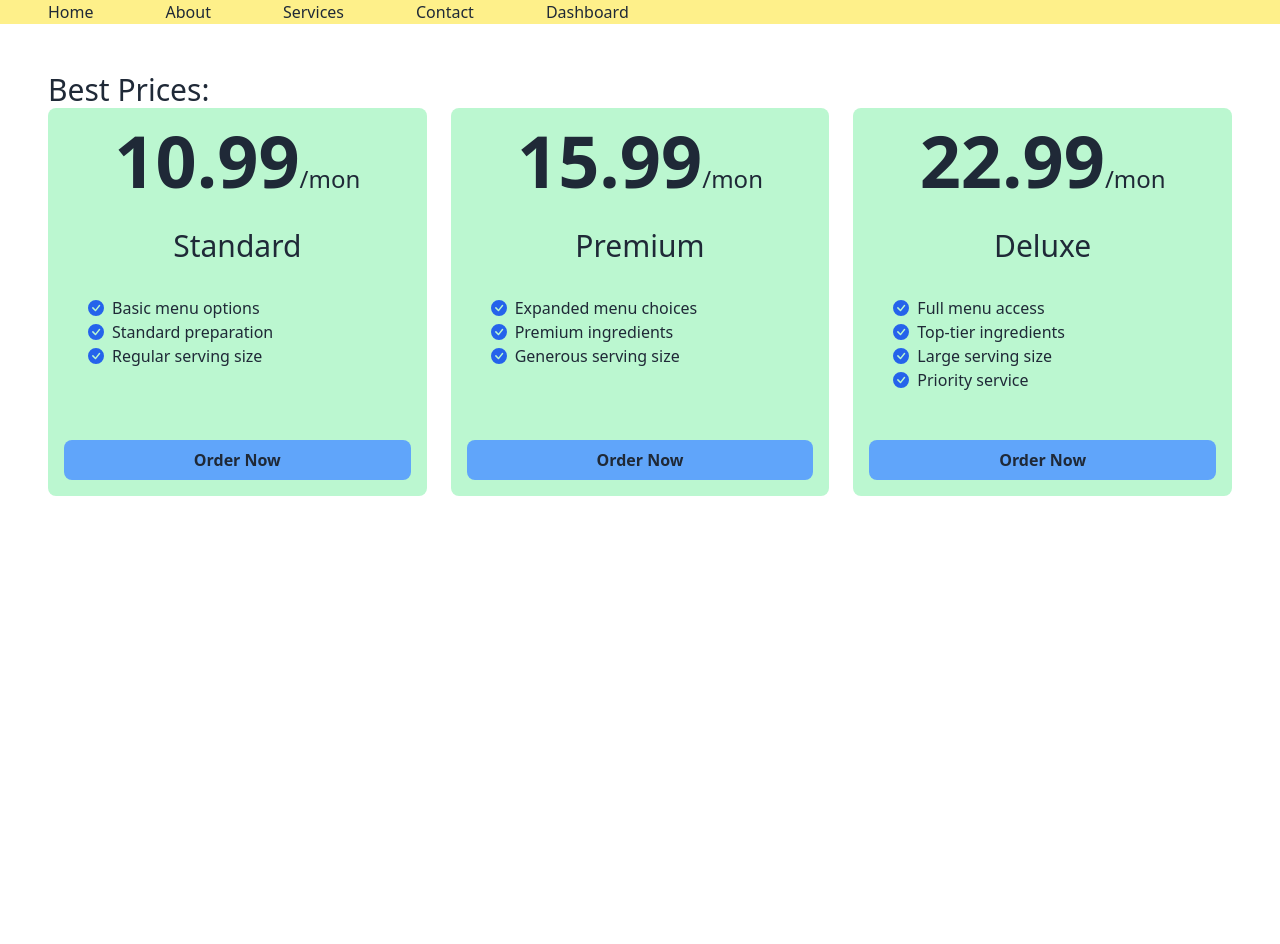
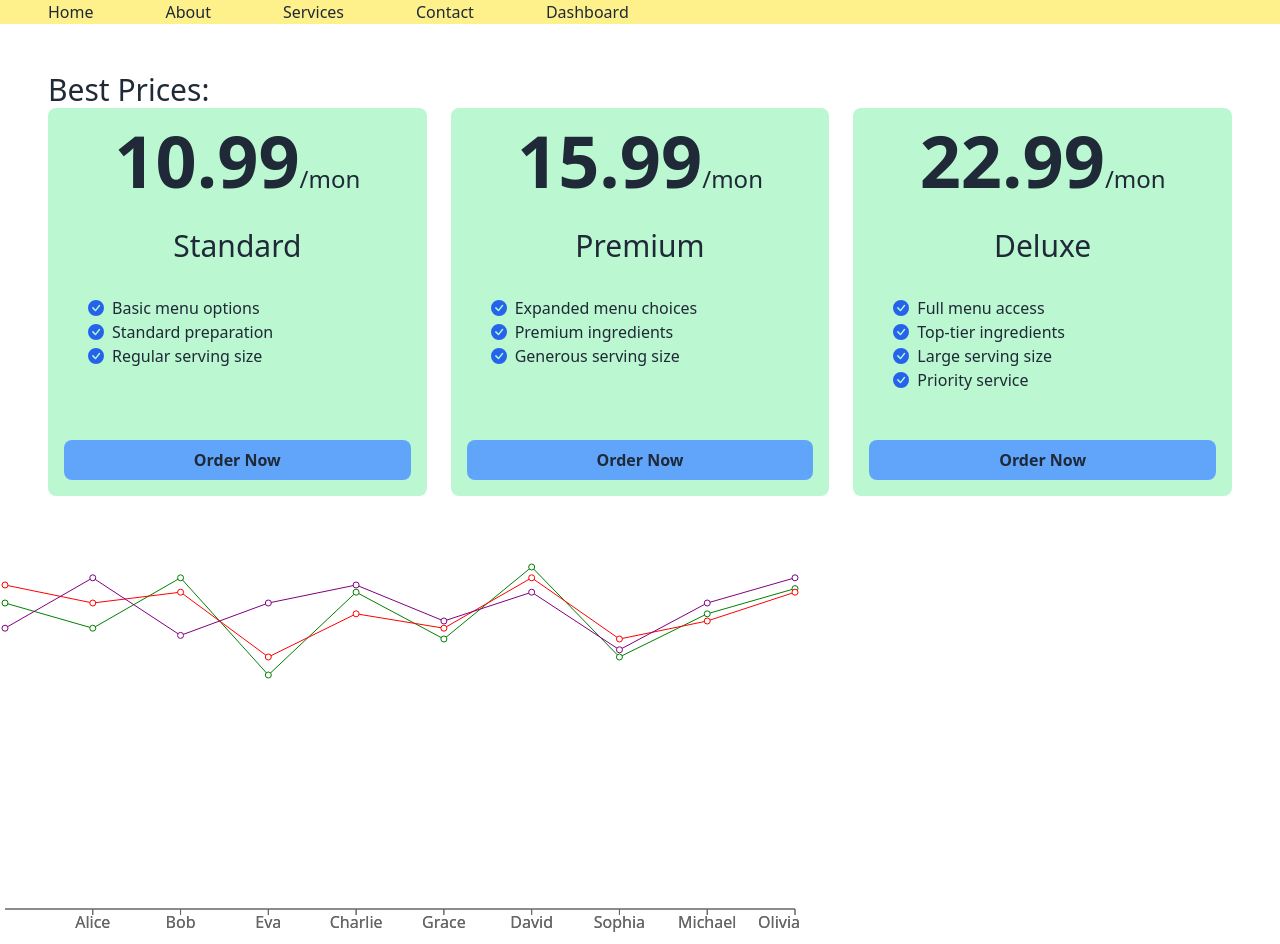
Before and after one commit to Afsana-Tasnim-Juha/Pricing-Selection, a React (Vite) app: page / in a window 1280 px wide. Before the commit the page ends 800 px from the top, so only its background shows below. Built offline with nearby package versions, Linux system fonts and the light colour scheme.

Commit message:
Use reachart to draw any type of chart using React

```diff
--- a/package.json
+++ b/package.json
@@ -13,7 +13,8 @@
     "prop-types": "^15.8.1",
     "react": "^18.2.0",
     "react-dom": "^18.2.0",
-    "react-icons": "^4.11.0"
+    "react-icons": "^4.11.0",
+    "recharts": "^2.8.0"
   },
   "devDependencies": {
     "@types/react": "^18.2.15",
--- a/src/App.jsx
+++ b/src/App.jsx
@@ -1,6 +1,7 @@
 
 
 import './App.css'
+import LineChart from './Components/LineChart/LineChart'
 //import Nav from './Components/Nav/Nav'
 import NavBar from './Components/NavBar/NavBar'
 import PricingSelection from './Components/PricingSelection/PricingSelection'
@@ -17,6 +18,7 @@ function App() {
 
 
       <PricingSelection></PricingSelection>
+      <LineChart></LineChart>
 
 
 
--- /dev/null
+++ b/src/Components/LineChart/LineChart.jsx
@@ -0,0 +1,41 @@
+import { LineChart as LChart, Line, XAxis, YAxis } from 'recharts';
+
+const LineChart = () => {
+
+
+
+    const subjectMarksData = [
+        { "id": 1, "name": "John", "math_marks": 85, "physics_marks": 90, "chemistry_marks": 78 },
+        { "id": 2, "name": "Alice", "math_marks": 78, "physics_marks": 85, "chemistry_marks": 92 },
+        { "id": 3, "name": "Bob", "math_marks": 92, "physics_marks": 88, "chemistry_marks": 76 },
+        { "id": 4, "name": "Eva", "math_marks": 65, "physics_marks": 70, "chemistry_marks": 85 },
+        { "id": 5, "name": "Charlie", "math_marks": 88, "physics_marks": 82, "chemistry_marks": 90 },
+        { "id": 6, "name": "Grace", "math_marks": 75, "physics_marks": 78, "chemistry_marks": 80 },
+        { "id": 7, "name": "David", "math_marks": 95, "physics_marks": 92, "chemistry_marks": 88 },
+        { "id": 8, "name": "Sophia", "math_marks": 70, "physics_marks": 75, "chemistry_marks": 72 },
+        { "id": 9, "name": "Michael", "math_marks": 82, "physics_marks": 80, "chemistry_marks": 85 },
+        { "id": 10, "name": "Olivia", "math_marks": 89, "physics_marks": 88, "chemistry_marks": 92 }
+    ];
+
+
+
+
+    return (
+        <div>
+            <LChart width={800} height={400} data={subjectMarksData}>
+                <XAxis dataKey="name" />
+                <XAxis dataKey="name" />
+                <Line dataKey="math_marks" stroke='green'></Line>
+                <Line dataKey="physics_marks" stroke='red'></Line>
+                <Line dataKey="chemistry_marks" stroke='purple'></Line>
+
+
+
+            </LChart >
+
+
+        </div >
+    );
+};
+
+export default LineChart;
```
Also changed, not shown: 1 other file (tests, documents, lock files or other folders).
